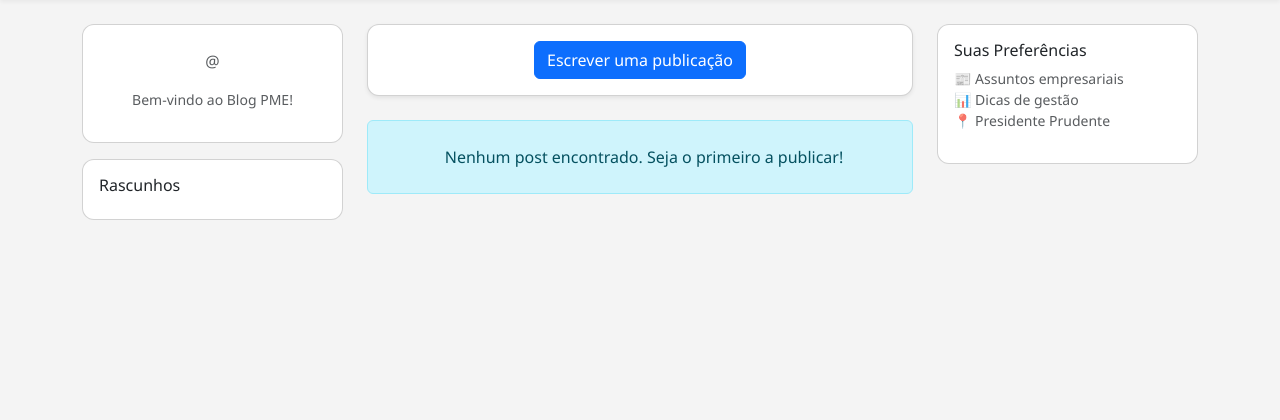
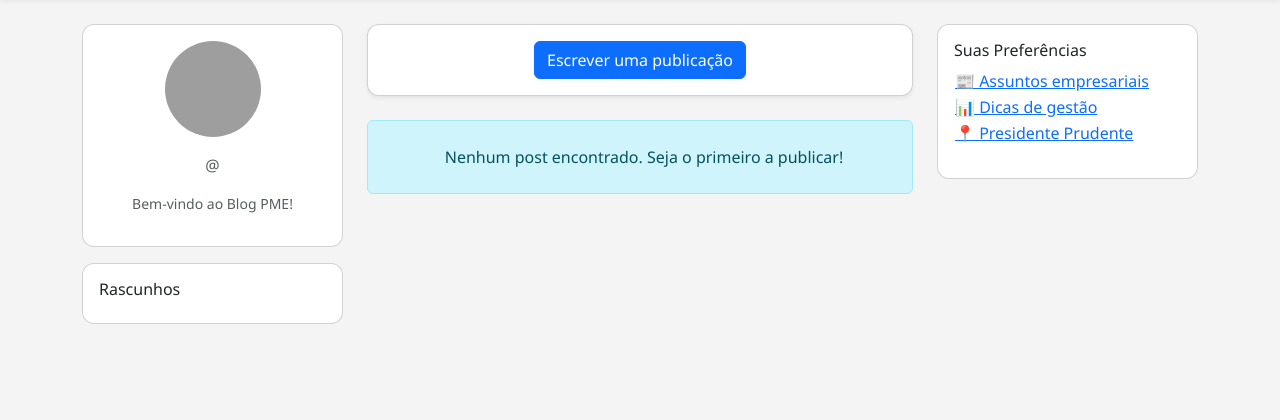
Before and after one commit to weslleyceresa/web-developer-junior, a CodeIgniter 4 app: the page made by app/Views/blog/index.php in a window 1280 px wide. Shown: the part 56-476 px from the top of the page. Run offline with PHP 8.4 and a stand-in for CodeIgniter, Linux system fonts and the light colour scheme; the template is opened without the code that fills it, so the values that code supplies are empty; some libraries are stand-ins or nearby versions; grey boxes are pictures that could not be loaded.

Commit message:
feat: trabalha carregamento do avatar em todos os momentos em todos os momentos do website

```diff
--- a/app/Controllers/AuthController.php
+++ b/app/Controllers/AuthController.php
@@ -38,7 +38,8 @@ class AuthController extends BaseController
             'user_id' => $user['id'],
             'username' => $user['username'],
             'user_name' => $user['name'],
-            'role' => $user['role']
+            'role' => $user['role'],
+            'avatar_path' => $user['avatar_path'],
         ]);
 
         // Redirecionamento com base na role
--- a/app/Controllers/UserController.php
+++ b/app/Controllers/UserController.php
@@ -44,6 +44,11 @@ class UserController extends BaseController
 
         if (!$userModel->insert($userData)) {
             return redirect()->back()->withInput()->with('errors', $userModel->errors());
+        }
+
+        // Atualiza avatar na sessão se foi modificado
+        if (isset($data['avatar_path'])) {
+            session()->set('avatar_path', $data['avatar_path']);
         }
 
         return redirect()->to('/login')->with('success', 'Cadastro realizado com sucesso. Faça login!');
--- a/app/Views/blog/index.php
+++ b/app/Views/blog/index.php
@@ -7,7 +7,15 @@
         <div class="col-md-3 d-none d-md-block">
             <div class="card mb-3 text-center">
                 <div class="card-body">
-                    <h5><?= esc(session()->get('user_name')) ?></h5>
+                    <a href="/user/profile">
+                        <img src="<?= base_url(session()->get('avatar_path') ?: 'uploads/avatars/default-avatar.png') ?>"
+                            class="avatar avatar-md mb-2" alt="Avatar do usuário">
+                    </a>
+                    <h5>
+                        <a href="/user/profile" class="text-decoration-none text-dark">
+                            <?= esc(session()->get('user_name')) ?>
+                        </a>
+                    </h5>
                     <p class="text-muted">@<?= esc(session()->get('username')) ?></p>
                     <p class="small text-muted">Bem-vindo ao Blog PME!</p>
                 </div>
@@ -31,7 +39,7 @@
             <?php endif; ?>
         </div>
 
-        <!-- Coluna central: Feed e botão de postagem -->
+        <!-- Coluna central: Feed e conteúdo dinâmico -->
         <div class="col-md-6">
             <div class="card mb-4 shadow-sm">
                 <div class="card-body text-center">
@@ -41,9 +49,11 @@
                 </div>
             </div>
 
+            <!-- Conteúdo dinâmico (mapa, dicas etc.) -->
+            <div id="dynamicContent"></div>
+
             <div id="blogFeed">
                 <div id="postsContainer">
-                    <!-- Posts iniciais carregados diretamente do controller -->
                     <?= view('blog/_posts', ['posts' => $initialPosts]) ?>
                 </div>
                 <div id="loading" class="text-center my-4 d-none">
@@ -59,9 +69,9 @@
                 <div class="card-body">
                     <h6 class="card-title">Suas Preferências</h6>
                     <ul class="list-unstyled small text-muted">
-                        <li>📰 Assuntos empresariais</li>
-                        <li>📊 Dicas de gestão</li>
-                        <li>📍 Presidente Prudente</li>
+                        <li><button class="btn btn-link p-0" onclick="showContent('business')">📰 Assuntos empresariais</button></li>
+                        <li><button class="btn btn-link p-0" onclick="showContent('management')">📊 Dicas de gestão</button></li>
+                        <li><button class="btn btn-link p-0" onclick="showContent('presidente')">📍 Presidente Prudente</button></li>
                     </ul>
                 </div>
             </div>
@@ -69,9 +79,9 @@
     </div>
 </div>
 
-<!-- Scroll infinito -->
+<!-- Scroll infinito + conteúdo dinâmico -->
 <script>
-    let page = <?= !empty($initialPosts) ? 2 : 1 ?>; // Começa na página 2 se houver posts iniciais
+    let page = <?= !empty($initialPosts) ? 2 : 1 ?>;
     let loading = false;
     let allLoaded = <?= empty($initialPosts) ? 'true' : 'false' ?>;
 
@@ -97,10 +107,7 @@
     }
 
     $(document).ready(function() {
-        // Se não há posts iniciais, carrega a primeira página
-        if (page === 1) {
-            loadPosts();
-        }
+        if (page === 1) loadPosts();
 
         $(window).scroll(function() {
             if ($(window).scrollTop() + $(window).height() >= $(document).height() - 300) {
@@ -108,6 +115,67 @@
             }
         });
     });
+
+    // Conteúdo dinâmico ao clicar nas preferências
+    function showContent(type) {
+        const contentDiv = $('#dynamicContent');
+        contentDiv.empty().show(); // Garante que a div está visível
+
+        let content = `
+        <div class="d-flex justify-content-end mb-2">
+            <button class="btn btn-sm btn-outline-secondary" onclick="hideContent()">❌ Fechar conteúdo</button>
+        </div>
+    `;
+
+        if (type === 'business') {
+            content += `
+            <div class="card">
+                <div class="card-body">
+                    <h5>Assuntos Empresariais</h5>
+                    <p>Fique por dentro de temas como empreendedorismo, economia, inovação e estratégias para pequenas e médias empresas.</p>
+                </div>
+            </div>
+        `;
+        } else if (type === 'management') {
+            content += `
+            <div class="card">
+                <div class="card-body">
+                    <h5>Dicas de Gestão</h5>
+                    <ul>
+                        <li>✅ Defina metas claras e mensuráveis.</li>
+                        <li>📈 Acompanhe indicadores de desempenho.</li>
+                        <li>👥 Valorize a comunicação com a equipe.</li>
+                    </ul>
+                </div>
+            </div>
+        `;
+        } else if (type === 'presidente') {
+            content += `
+            <div class="card">
+                <div class="card-body">
+                    <h5>Presidente Prudente - Localização</h5>
+                    <div style="width: 100%; height: 300px;">
+                        <iframe
+                            src="https://www.google.com/maps/embed?pb=!1m18!1m12!1m3!1d3674.556734356483!2d-51.393308184411175!3d-22.1211000451817!2m3!1f0!2f0!3f0!3m2!1i1024!2i768!4f13.1!3m3!1m2!1s0x949a5b8e9f4b48af%3A0x25f3c1309aebd380!2sPresidente%20Prudente%2C%20SP!5e0!3m2!1spt-BR!2sbr!4v1689793024000!5m2!1spt-BR!2sbr"
+                            width="100%"
+                            height="100%"
+                            style="border:0;"
+                            allowfullscreen=""
+                            loading="lazy"
+                            referrerpolicy="no-referrer-when-downgrade">
+                        </iframe>
+                    </div>
+                </div>
+            </div>
+        `;
+        }
+
+        contentDiv.html(content);
+    }
+
+    function hideContent() {
+        $('#dynamicContent').fadeOut().empty();
+    }
 </script>
 
 <?= $this->endSection() ?>
--- a/app/Views/partials/layout_public.php
+++ b/app/Views/partials/layout_public.php
@@ -1,12 +1,14 @@
 <!DOCTYPE html>
 <html lang="pt-br">
+
 <head>
   <meta charset="UTF-8">
   <title><?= esc($title ?? 'Blog PME') ?></title>
   <meta name="viewport" content="width=device-width, initial-scale=1">
   <link href="https://cdn.jsdelivr.net/npm/bootstrap@5.3.3/dist/css/bootstrap.min.css" rel="stylesheet">
   <style>
-    html, body {
+    html,
+    body {
       height: 100%;
       margin: 0;
       background-color: #fff;
@@ -57,6 +59,7 @@
     }
   </style>
 </head>
+
 <body>
   <nav class="navbar navbar-expand-lg">
     <div class="container">
@@ -77,4 +80,5 @@
   <script src="https://code.jquery.com/jquery-3.7.1.min.js"></script>
   <script src="https://cdn.jsdelivr.net/npm/bootstrap@5.3.3/dist/js/bootstrap.bundle.min.js"></script>
 </body>
+
 </html>
```
Lines whose indentation alone changed are shown as unchanged.
